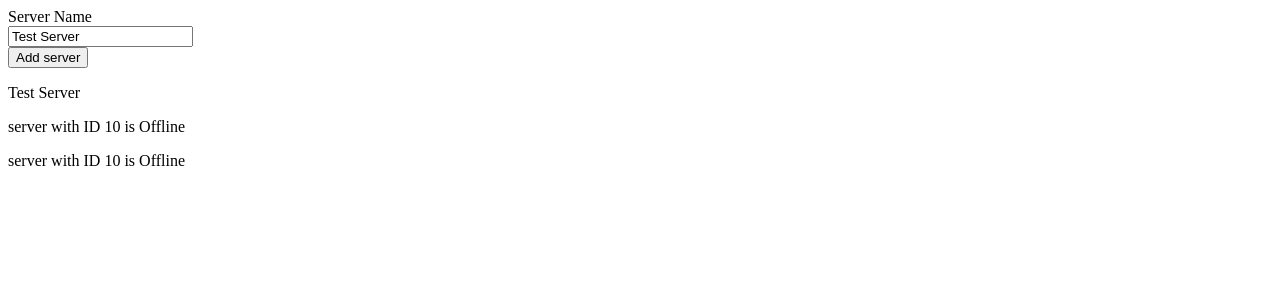
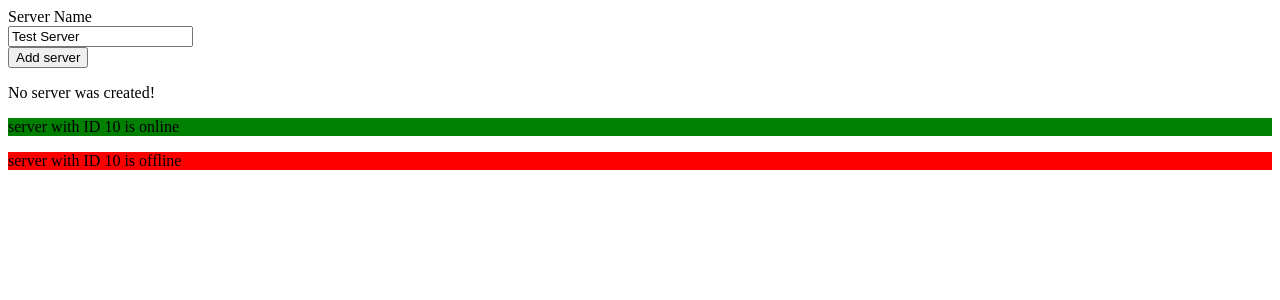
Before and after one commit to jantejones/AngularTest, an Angular app: page / in a window 1280 px wide. Shown: the top 300 px of the page. Built offline with nearby package versions, Linux system fonts and the light colour scheme.

Commit message:
4 files modified

```diff
--- a/src/app/server/server.component.html
+++ b/src/app/server/server.component.html
@@ -1,3 +1,3 @@
-<p>
+<p [ngStyle]="{backgroundColor: getColor()}">
 {{'server'}} with ID {{serverId}} is {{serverStatus}}
 </p>
--- a/src/app/server/server.component.ts
+++ b/src/app/server/server.component.ts
@@ -6,13 +6,17 @@
   styleUrls: ['./server.component.css']
 })
 export class ServerComponent implements OnInit {
+  serverStatus: string = "offline";
+  serverId:number = 10;
 
-  constructor() { }
+  constructor() {
+    this.serverStatus = Math.random() > 0.5 ? "online" : "offline";
+  }
 
   ngOnInit() {
   }
 
-  serverId:number = 10;
-  serverStatus:string = "Offline";
-
+  getColor(){
+    return this.serverStatus === 'online' ? "green" : "red";
+  }
 }
--- a/src/app/servers/servers.component.html
+++ b/src/app/servers/servers.component.html
@@ -7,7 +7,12 @@
 
 <button class="btn btn-primary" [disabled]="allowNewServer" (click)="onCreateServer()">Add server</button>
 
-<p [innerText]="serverName"></p>
+<!-- <p [innerText]="serverName"></p> -->
+<p *ngIf="serverCreated; else noServer">Server was created, server name is {{ serverName }}</p>
+
+<ng-template #noServer>
+  <p>No server was created! </p>
+</ng-template>
 
 <app-server> </app-server>
 <app-server> </app-server>
--- a/src/app/servers/servers.component.ts
+++ b/src/app/servers/servers.component.ts
@@ -19,8 +19,10 @@
   allowNewServer = false;
   serverCreationStatus = "No server created";
   serverName = "Test Server";
+  serverCreated = false;
 
   onCreateServer(){
+    this.serverCreated = true;
     this.serverCreationStatus = "Server was created! Name is " + this.serverName;
   }
 
```
